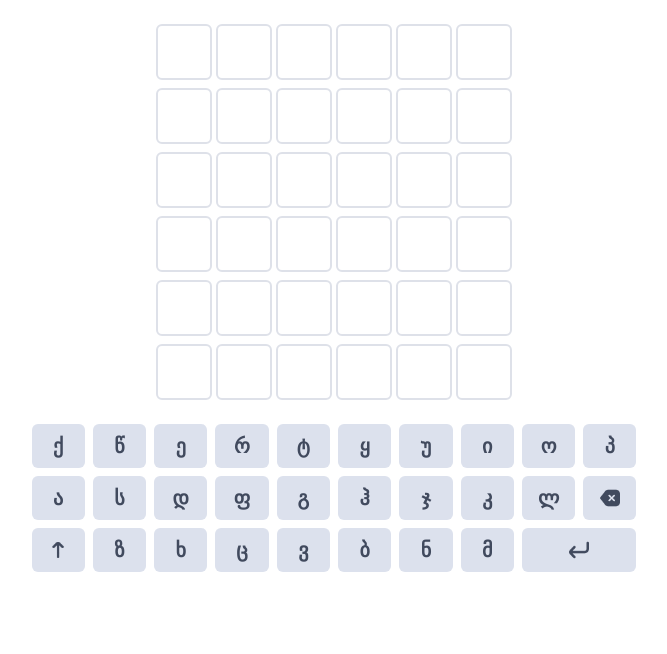
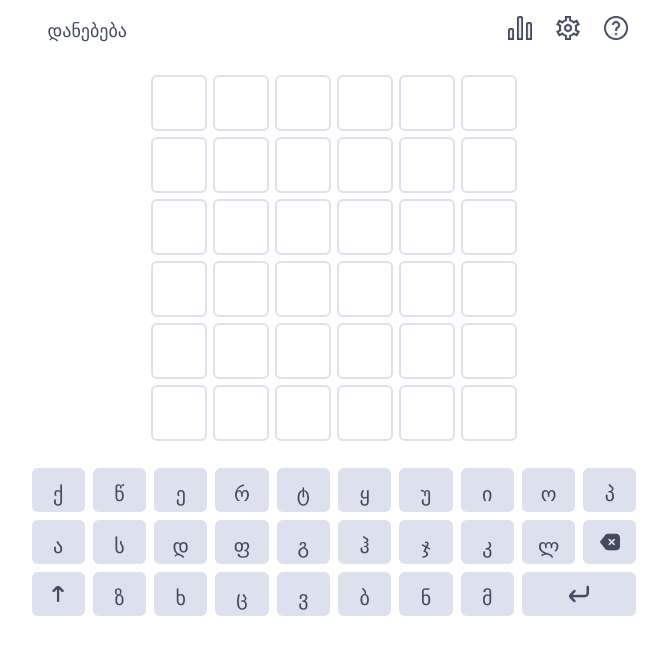
Before and after one commit to wimpykido/wordle, a React (Create React App) app: page / in a window 1280 px wide. Shown: the top 654 px of the page, without its empty margins (306-973 px from the left). Built offline with nearby package versions, Linux system fonts and the light colour scheme; a web font is replaced by a local one.

Commit message:
Styles change

```diff
--- a/src/components/keyboard-button/index.tsx
+++ b/src/components/keyboard-button/index.tsx
@@ -93,8 +93,9 @@ export const KeyboardButton = ({
 
   return (
     <button
-      className={`${color} flex justify-center items-center hover:bg-custom-hover text-custom-text text-sm font-semibold rounded-md outline-none py-2 transition-all sm:text-xl sm:py-2 sm:px-4
-      ${value === "Enter" && "col-span-2"}`}
+      className={`flex justify-center items-center text-custom-text text-sm font-custom rounded-md outline-none transition-all sm:text-xl py-1 sm:px-4
+       ${color} ${color === "bg-custom-light" && "hover:bg-custom-hover"}
+       ${value === "Enter" && "col-span-2"}`}
       onClick={handleClick}
     >
       {value === "shift" ? (
@@ -104,7 +105,7 @@ export const KeyboardButton = ({
       ) : value === "Enter" ? (
         <img src={EnterIcon} className="w-3 h-3 sm:w-5 sm:h-5" />
       ) : (
-        value
+        <p className="mt-2">{value}</p>
       )}
     </button>
   );
--- a/src/components/letter-input/index.tsx
+++ b/src/components/letter-input/index.tsx
@@ -6,13 +6,19 @@ type LetterInputProps = {
 export const LetterInput = ({ letter, color }: LetterInputProps) => {
   return (
     <div
-      className={`font-custom leading-3 border-2 flex items-center justify-center border-custom-border rounded-md w-11 h-11 transition-all sm:w-14 sm:h-14
-      ${letter !== "" && "border-custom-borderDark"} ${color}`}
+      className={`font-custom border-2 flex items-center justify-center m-[3px] rounded-md w-11 h-11 transition-all sm:w-14 sm:h-14
+      ${letter !== "" && "border-custom-borderDark"} ${color} ${
+        color === "bg-custom-yellow"
+          ? "border-custom-yellow"
+          : color === "bg-custom-green"
+          ? "border-custom-green"
+          : "border-custom-border"
+      }`}
     >
       <p
         className={`${
           color && "text-white"
-        } font-black text-3xl m-2 items-center`}
+        } font-black text-2xl m-2 items-center pt-2 sm:text-3xl`}
       >
         {letter}
       </p>
--- a/src/components/word/index.tsx
+++ b/src/components/word/index.tsx
@@ -6,14 +6,9 @@ type WordProps = {
   color?: Array<string>;
 };
 
-export const Word = ({
-  secretWord,
-  word,
-  color
-}: WordProps) => {
-
+export const Word = ({ secretWord, word, color }: WordProps) => {
   return (
-    <div className="flex items-center justify-center gap-1">
+    <div className="flex items-center justify-center">
       {secretWord.map((_, index) => (
         <LetterInput
           letter={word && word[index]}
--- a/src/pages/wordle-page/index.tsx
+++ b/src/pages/wordle-page/index.tsx
@@ -3,6 +3,7 @@ import { Keyboard } from "../../components/keyboard";
 import { Word } from "../../components/word";
 import { getRandomWord } from "../../components/gameRules/words";
 import keys from "../../components/keyboard/keys";
+import { Navigation } from "../../components/navigation";
 
 // კაი იქნება ამ ტიპს თუ გამოვიყენებთ any-s ნაცვლად
 type Word = {
@@ -122,8 +123,9 @@ const WordlePage = () => {
   console.log(wordStates);
 
   return (
-    <div className="grid items-center justify-center gap-6 m-6">
-      <div className="grid gap-2">
+    <div className="grid items-center justify-center gap-6">
+      <Navigation />
+      <div className="grid">
         {wordStates.map((wordState, index) => (
           <Word
             key={index}
```
